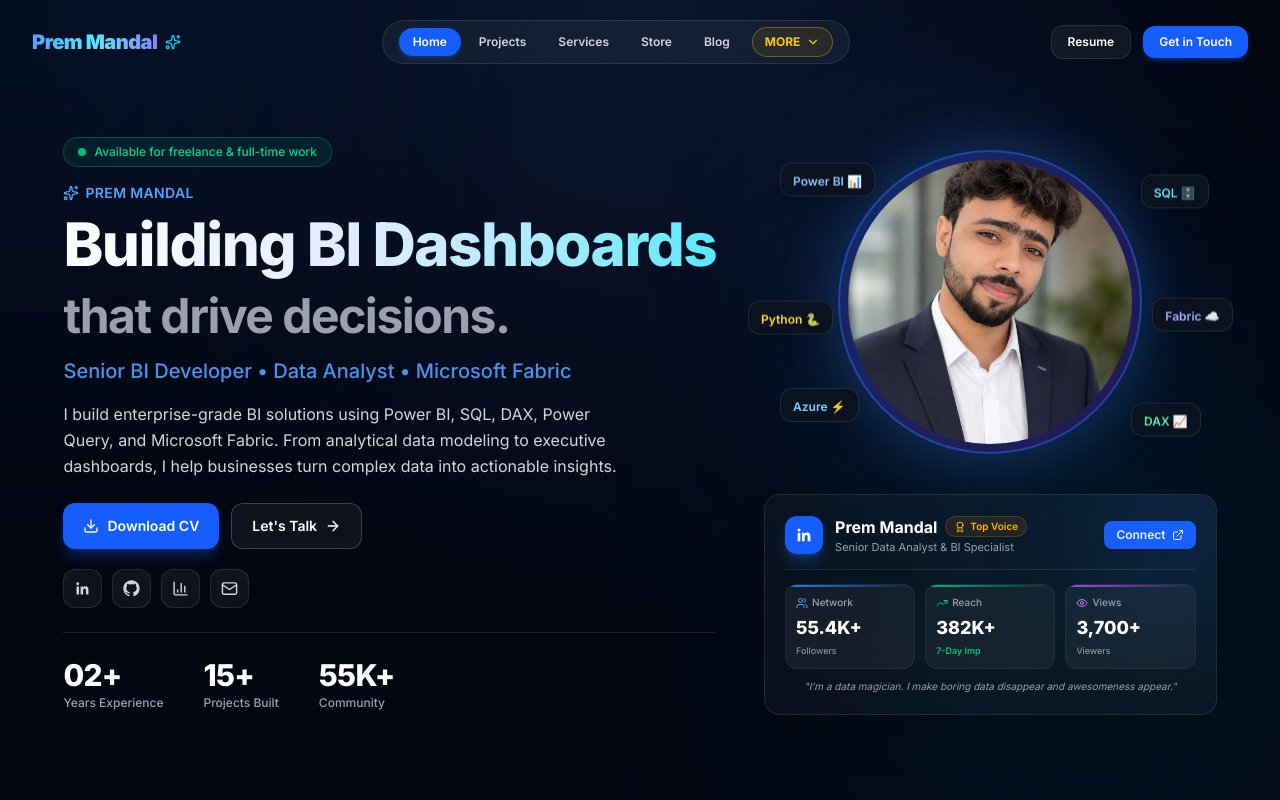
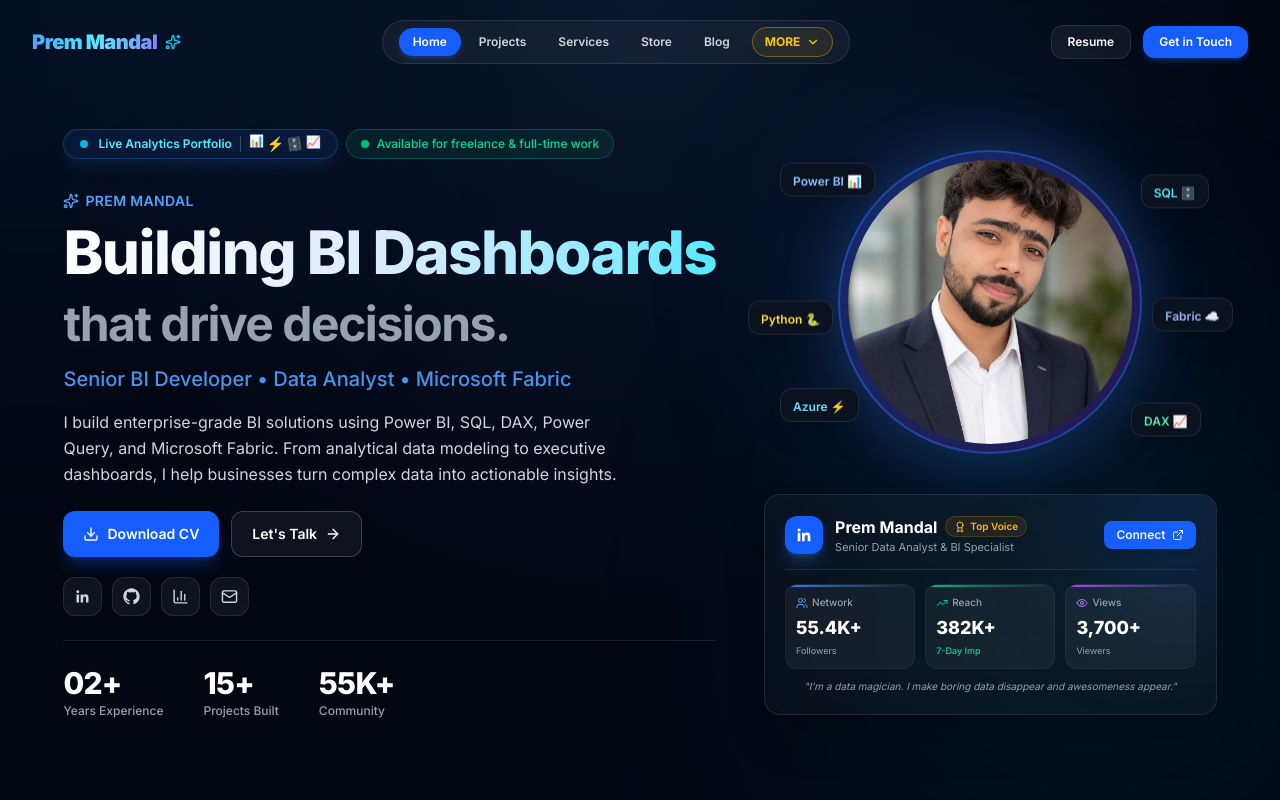
Before and after one commit to montiprem/prem-portfolio, a Next.js app: page / in a window 1280 px wide. Shown: the top 800 px of the page. Built offline with nearby package versions, Linux system fonts and the light colour scheme; grey boxes are pictures that could not be loaded.

Commit message:
Updated portfolio

```diff
--- a/components/sections/Hero.tsx
+++ b/components/sections/Hero.tsx
@@ -139,7 +139,24 @@
             transition={{ duration: 0.7, ease: "easeOut" }}
             className="lg:col-span-7"
           >
-            <div className="inline-flex items-center gap-2 rounded-full border border-emerald-500/30 bg-emerald-500/10 px-3.5 py-1.5 backdrop-blur-md">
+            {/* Live Analytics Active Status Badge */}
+            <div className="inline-flex items-center gap-2.5 rounded-full border border-blue-500/30 bg-blue-500/10 px-4 py-1.5 backdrop-blur-md mb-4 shadow-lg shadow-blue-500/10">
+              <span className="relative flex h-2 w-2">
+                <span className="animate-ping absolute inline-flex h-full w-full rounded-full bg-cyan-400 opacity-75" />
+                <span className="relative inline-flex h-2 w-2 rounded-full bg-cyan-500" />
+              </span>
+              <span className="text-[11px] sm:text-xs text-cyan-300 font-semibold flex items-center gap-2">
+                <span>Live Analytics Portfolio</span>
+                <span className="flex items-center gap-1 pl-2 border-l border-white/20">
+                  <motion.span animate={{ y: [0, -3, 0] }} transition={{ duration: 1.5, repeat: Infinity, ease: "easeInOut" }}>📊</motion.span>
+                  <motion.span animate={{ scale: [1, 1.2, 1] }} transition={{ duration: 2, repeat: Infinity, ease: "easeInOut" }}>⚡</motion.span>
+                  <motion.span animate={{ rotate: [0, 10, -10, 0] }} transition={{ duration: 2.5, repeat: Infinity, ease: "easeInOut" }}>🗄️</motion.span>
+                  <motion.span animate={{ y: [0, -3, 0] }} transition={{ duration: 1.8, repeat: Infinity, ease: "easeInOut", delay: 0.3 }}>📈</motion.span>
+                </span>
+              </span>
+            </div>
+
+            <div className="inline-flex items-center gap-2 rounded-full border border-emerald-500/30 bg-emerald-500/10 px-3.5 py-1.5 backdrop-blur-md ml-2">
               <span className="relative flex h-2 w-2">
                 <span className="animate-ping absolute inline-flex h-full w-full rounded-full bg-emerald-400 opacity-75" />
                 <span className="relative inline-flex h-2 w-2 rounded-full bg-emerald-500" />
```
